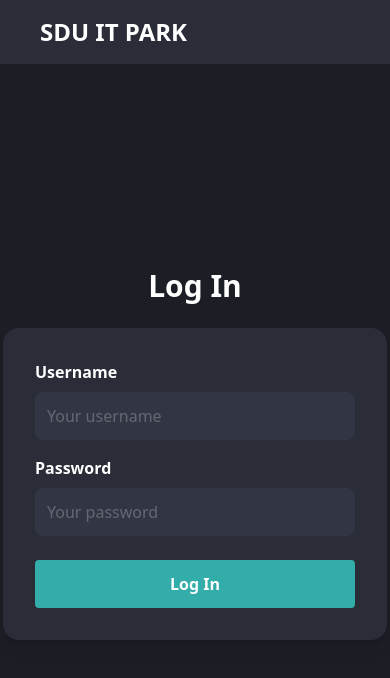
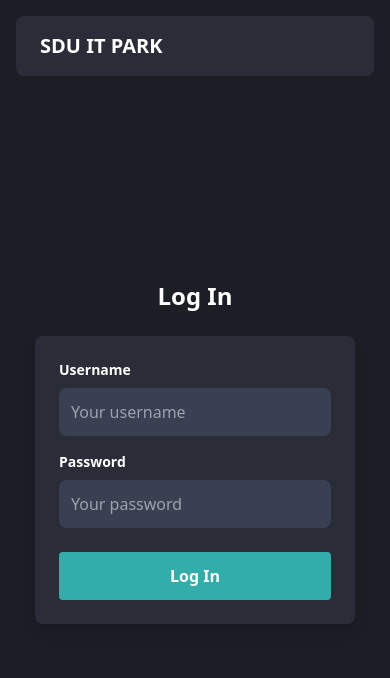
Before and after one commit to Rakamoosaka/CRM-SDU, a React (Vite) app: page /login in a window 390 px wide. Shown: the top 678 px of the page. Built offline with nearby package versions, Linux system fonts and the light colour scheme.

Commit message:
added responsiveness for login page

```diff
--- a/src/pages/Login.jsx
+++ b/src/pages/Login.jsx
@@ -3,10 +3,10 @@ import { Link, useNavigate } from "react-router-dom";
 import axios from "axios";
 
 const Login = () => {
-  const [username, setUsername] = useState(""); // Changed from email to username
+  const [username, setUsername] = useState("");
   const [password, setPassword] = useState("");
   const [error, setError] = useState("");
-  const navigate = useNavigate(); // Hook for navigation
+  const navigate = useNavigate();
 
   const handleSubmit = async (e) => {
     e.preventDefault();
@@ -30,30 +30,43 @@ const Login = () => {
   };
 
   return (
-    <div className="min-h-screen flex flex-col bg-[#1c1e26] text-white">
-      <header className="bg-[#2a2d38] py-4 px-10">
-        <Link to="/">
-          <h1 className="text-2xl text-white font-bold">SDU IT PARK</h1>
-        </Link>
-      </header>
+    <div className="min-h-screen flex flex-col bg-[#1c1e26] text-white px-4 py-4">
+      {/* Header */}
+      <header className="w-full bg-[#2a2d38] py-4 px-6 sm:px-10 rounded-lg">
+              <Link to="/">
+                <h1 className="text-xl sm:text-2xl text-white font-bold">
+                  SDU IT PARK
+                </h1>
+              </Link>
+            </header>
 
-      <main className="flex flex-1 flex-col justify-center items-center">
-        <h2 className="text-3xl font-bold mb-6 text-center">Log In</h2>
-        <div className="bg-[#2a2d38] p-8 rounded-2xl shadow-lg max-w-sm w-full">
+      {/* Main Content */}
+      <main className="flex flex-1 flex-col justify-center items-center px-4 sm:px-8 py-8">
+        <h2 className="text-2xl sm:text-3xl font-bold mb-6 text-center">Log In</h2>
+        <div className="bg-[#2a2d38] p-6 sm:p-8 rounded-lg shadow-lg max-w-xs sm:max-w-sm w-full">
           <form className="flex flex-col" onSubmit={handleSubmit}>
-            <label htmlFor="username" className="mb-2 text-base font-semibold">
+            {/* Username Field */}
+            <label
+              htmlFor="username"
+              className="mb-2 text-sm sm:text-base font-semibold"
+            >
               Username
             </label>
             <input
               type="text"
               id="username"
-              value={username} // Changed state variable
-              onChange={(e) => setUsername(e.target.value)} // Changed handler
+              value={username}
+              onChange={(e) => setUsername(e.target.value)}
               placeholder="Your username"
-              className="p-3 mb-4 rounded-lg bg-[#3a3f51] text-white focus:outline-none focus:ring-1 focus:ring-white opacity-50"
+              className="p-3 mb-4 rounded-lg bg-[#3a3f51] text-white focus:outline-none focus:ring-2 focus:ring-[#33ADA9]"
               required
             />
-            <label htmlFor="password" className="mb-2 text-base font-semibold">
+
+            {/* Password Field */}
+            <label
+              htmlFor="password"
+              className="mb-2 text-sm sm:text-base font-semibold"
+            >
               Password
             </label>
             <input
@@ -62,13 +75,17 @@ const Login = () => {
               value={password}
               onChange={(e) => setPassword(e.target.value)}
               placeholder="Your password"
-              className="p-3 mb-6 rounded-lg bg-[#3a3f51] text-white focus:outline-none focus:ring-1 focus:ring-white opacity-50"
+              className="p-3 mb-6 rounded-lg bg-[#3a3f51] text-white focus:outline-none focus:ring-2 focus:ring-[#33ADA9]"
               required
             />
-            {error && <p className="text-red-500 mb-4">{error}</p>}
+
+            {/* Error Message */}
+            {error && <p className="text-red-500 mb-4 text-sm sm:text-base">{error}</p>}
+
+            {/* Submit Button */}
             <button
               type="submit"
-              className="p-3 bg-[#33ADA9] rounded text-white font-semibold hover:bg-teal-600 transition"
+              className="p-3 sm:py-3 bg-[#33ADA9] rounded text-white font-semibold hover:bg-teal-600 transition-all"
             >
               Log In
             </button>
```
